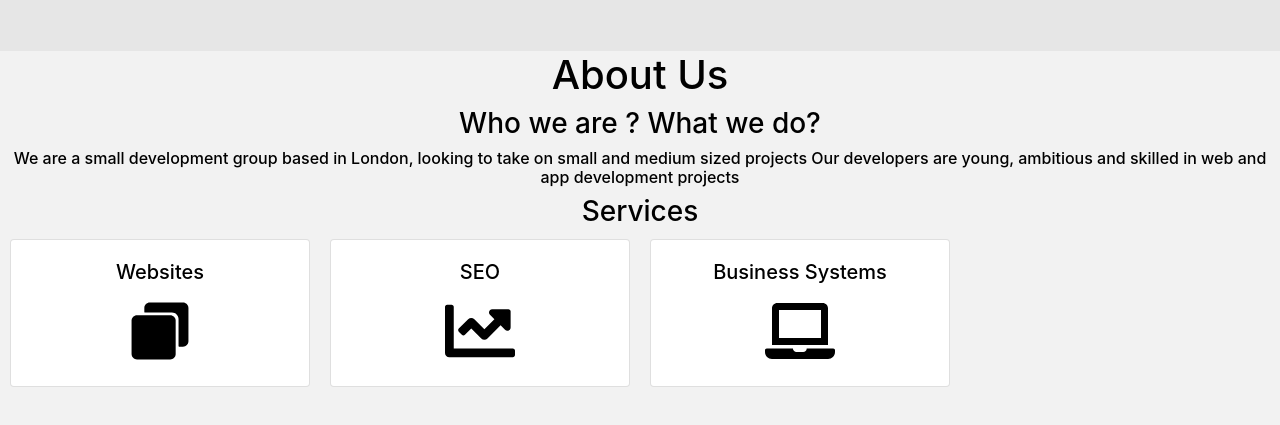
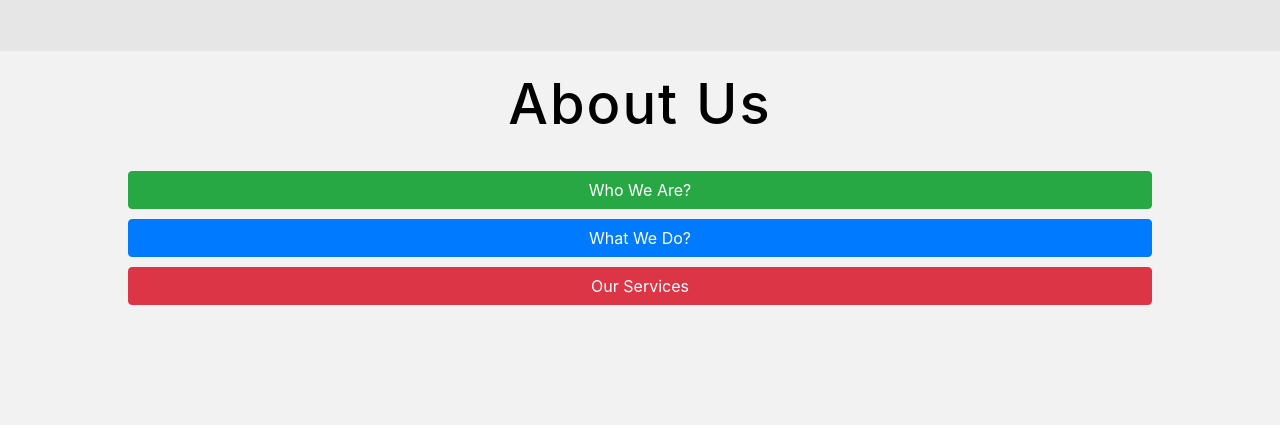
Before and after one commit to hamidval/dev-website, a React (Create React App) app: page /#/ in a window 1280 px wide. Shown: the part 2349-2774 px from the top of the page. Built offline with nearby package versions, Linux system fonts and the light colour scheme.

Commit message:
fixed the about page

```diff
--- a/src/App.js
+++ b/src/App.js
@@ -13,7 +13,14 @@ import './App.css';
 
 
 class App extends Component {
+
+
+  componentDidMount = ()=>{
+    document.title = "Skyline"
+  }
   render (){
+
+
 
 
     return(
--- a/src/components/About.js
+++ b/src/components/About.js
@@ -3,7 +3,7 @@ import { withRouter} from 'react-router-dom'
 import londonSky from './londonSky.jpg'
 import { IoIosBrowsers } from 'react-icons/io';
 import { FaChartLine, FaLaptop,FaRobot,FaTwitter,FaInstagram,FaFacebook } from 'react-icons/fa';
-
+import Collapse from 'react-bootstrap/Collapse'
 const imageStyle = {
     backgroundImage: `url(${londonSky})`,
     height:'33%',
@@ -18,7 +18,7 @@ class About extends Component {
         this.state={services:[["Websites",<IoIosBrowsers size={70}/>],
                               ["SEO",     <FaChartLine size={70}/>],
                               ["Business Systems",<FaLaptop size={70}/>]],
-                    image:null}
+                    image:null,openWHA:false,openWWD:false,openOS:false}
 
    }
 
@@ -33,17 +33,27 @@ class About extends Component {
         return (
 
         <div >
-            <h1>About Us</h1>
-            <h3>Who we are ? What we do?</h3>
-            <p className='h6'>
-                        We are a small development group based in London, looking to take on small and medium sized projects
-                         Our developers are young, ambitious and skilled in web and app development projects
-            </p>
-            <h3>Services</h3>
-
-
-
-            <div className='grid-about'>
+            <h1 className="title-style">About Us</h1>
+            <div className="btn btn-success panel"  onClick={()=>{this.setState({openWHA:!this.state.openWHA})}}>Who We Are?</div>
+              <Collapse in={this.state.openWHA}>
+                <div >
+                  <p className='h6'>
+                          We are a small development group based in London, looking to take on small and medium sized projects
+                          Our developers are young, ambitious and skilled in web and app development projects
+                  </p>
+                </div>
+              </Collapse>
+            <div className="btn btn-primary panel"  onClick={()=>{this.setState({openWWD:!this.state.openWWD})}}>What We Do?</div>
+              <Collapse in={this.state.openWWD}>
+                  <div >
+                    Anim pariatur cliche reprehenderit, enim eiusmod high life accusamus
+                    terry richardson ad squid. Nihil anim keffiyeh helvetica, craft beer
+                    labore wes anderson cred nesciunt sapiente ea proident.
+                  </div>
+                </Collapse>
+            <div className="btn btn-danger panel"  onClick={()=>{this.setState({openOS:!this.state.openOS})}}>Our Services</div>
+              <Collapse in={this.state.openOS}>
+              <div className='grid-about'>
             {
                         this.state.services.map((item,index)=>(
 
@@ -63,6 +73,17 @@ class About extends Component {
 
             </div>
 
+                </Collapse>
+
+
+
+
+
+
+
+
+
+
 
         </div>
 
--- a/src/index.css
+++ b/src/index.css
@@ -452,3 +452,18 @@ section{
   width: 100%;
 
 }
+
+.title-style{
+  font-size: 7vh;
+  padding: 20px;
+  color: black;
+  letter-spacing: 2px;
+}
+
+.panel{
+  width: 80%;
+  margin: 5px;
+
+
+
+}
```
Also changed, not shown: 1 other file (tests, documents, lock files or other folders).
